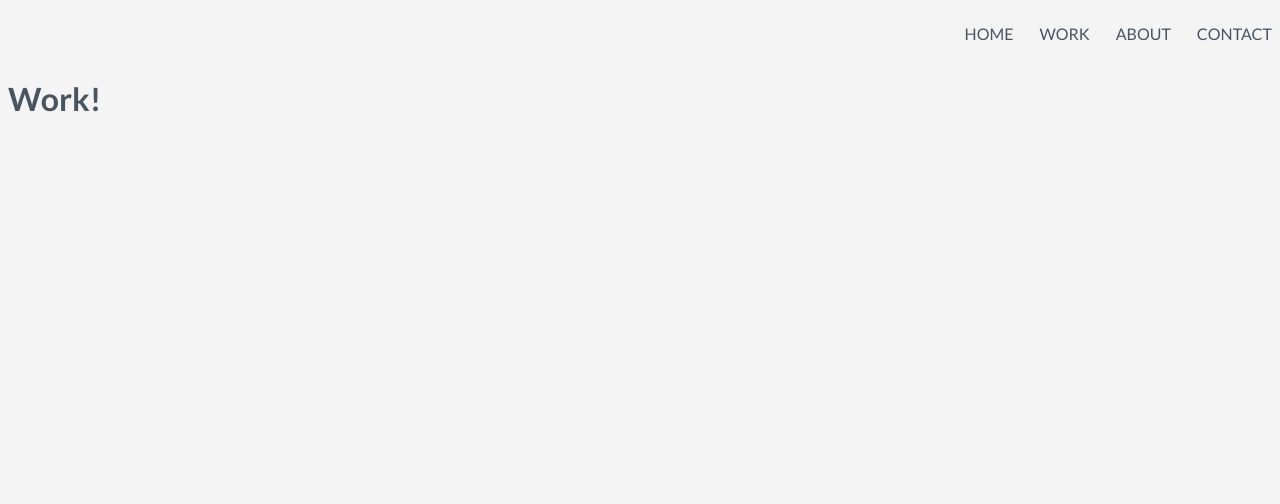
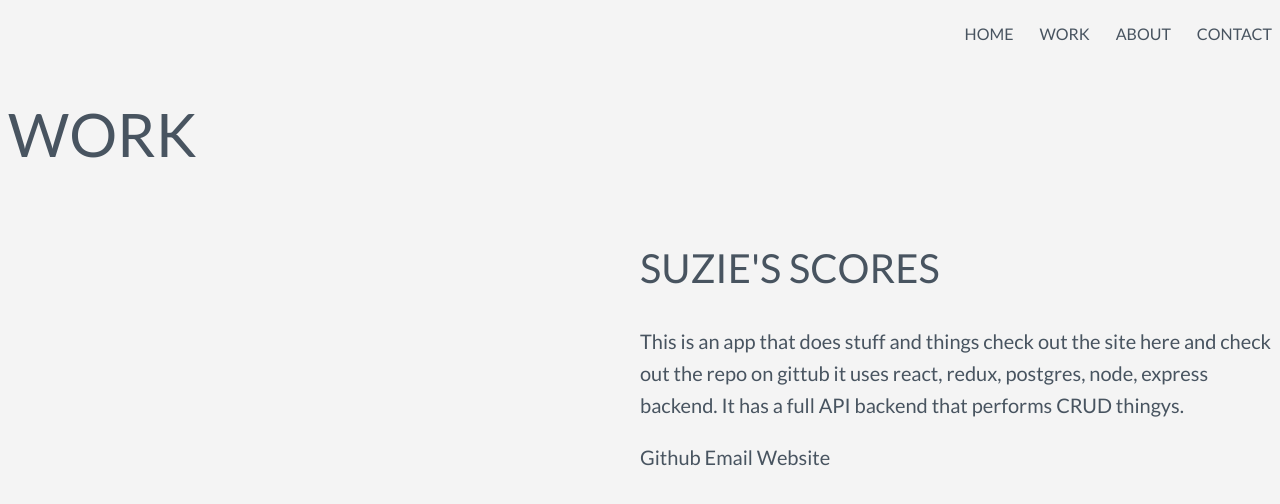
Before and after one commit to rytwalker/next-portfolio, a Next.js app: page /work in a window 1280 px wide. Shown: the top 504 px of the page. Built offline with nearby package versions, Linux system fonts and the light colour scheme.

Commit message:
Added a social bar

```diff
--- a/components/Layout.js
+++ b/components/Layout.js
@@ -11,6 +11,12 @@ const Layout = props => {
           href="https://fonts.googleapis.com/css?family=Lato:300,400,700"
           rel="stylesheet"
         />
+        <link
+          rel="stylesheet"
+          href="https://use.fontawesome.com/releases/v5.5.0/css/all.css"
+          integrity="sha384-B4dIYHKNBt8Bc12p+WXckhzcICo0wtJAoU8YZTY5qE0Id1GSseTk6S+L3BlXeVIU"
+          crossorigin="anonymous"
+        />
       </Head>
       <Navbar />
       {props.children}
--- a/pages/work.js
+++ b/pages/work.js
@@ -1,11 +1,59 @@
 import Layout from '../components/Layout';
+import styled from 'styled-components';
+
+const StyledWorkPage = styled.div`
+  /* min-height: 100vh; */
+  display: flex;
+  max-width: 1300px;
+  margin: 0 auto;
+  width: 100%;
+  flex-wrap: wrap;
+  h1 {
+    width: 100%;
+    font-size: 6rem;
+    font-weight: 400;
+    text-transform: uppercase;
+  }
+
+  .left,
+  .right {
+    width: 50%;
+    height: 100%;
+  }
+
+  .left {
+    background-color: #8fdfde;
+  }
+
+  .right {
+    h2 {
+      font-weight: 400;
+      font-size: 4rem;
+    }
+    p {
+      font-size: 2rem;
+      line-height: 1.6;
+    }
+  }
+`;
 
 const Work = () => {
   return (
     <Layout>
-      <div>
-        <h1>Work!</h1>
-      </div>
+      <StyledWorkPage>
+        <h1>Work</h1>
+        <div className="left" />
+        <div className="right">
+          <h2>SUZIE'S SCORES</h2>
+          <p>
+            This is an app that does stuff and things check out the site here
+            and check out the repo on gittub it uses react, redux, postgres,
+            node, express backend. It has a full API backend that performs CRUD
+            thingys.{' '}
+          </p>
+          <p>Github Email Website</p>
+        </div>
+      </StyledWorkPage>
     </Layout>
   );
 };
```
Also changed, not shown: components/SocialLinks.js (added, +36 -0 lines), pages/about.js (+13 -0 lines), pages/index.js (+1 -11 lines), styles/StyledButton.js (added, +12 -0 lines), 1 other file (tests, documents, lock files or other folders).
